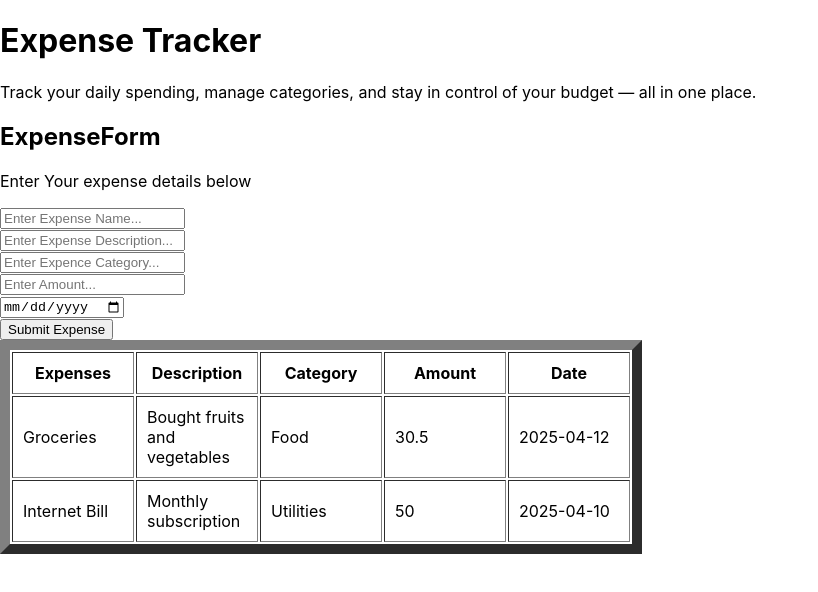
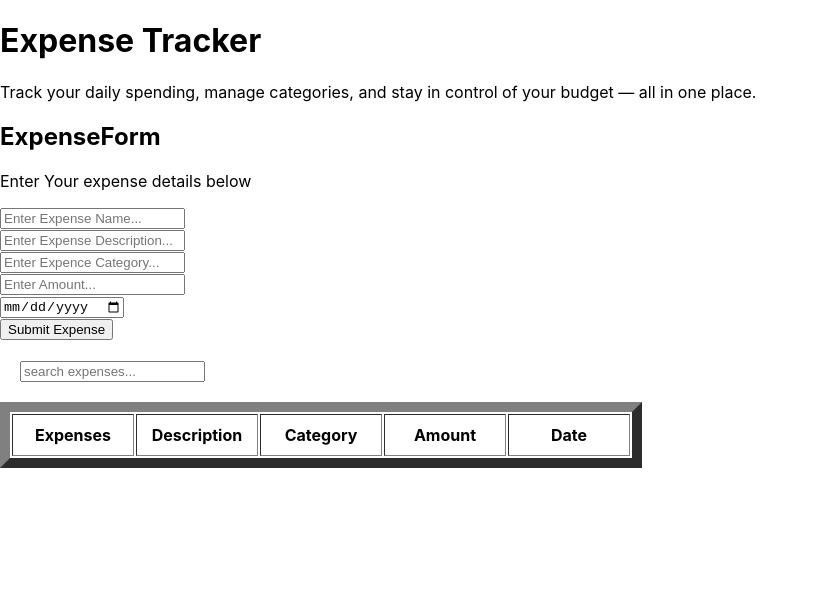
Before and after one commit to Brian-op/Expense-Tracker, a React (Create React App) app: page / in a window 1280 px wide. Shown: the top 592 px of the page, without its empty margins (0-818 px from the left). Built offline with nearby package versions, Linux system fonts and the light colour scheme.

Commit message:
search bar

```diff
--- a/src/App.js
+++ b/src/App.js
@@ -2,6 +2,7 @@ import React, { useState } from 'react';
 import Header from './components/Header';
 import ExpenseForm from './components/ExpenseForm';
 import ExpensesTable from './components/ExpensesTable';
+import SearchBar from './components/SearchBar';
 
 const App = () => {
   const [expenses, setExpenses] = useState([
@@ -21,16 +22,26 @@ const App = () => {
     }
 
   ]);
+  const [searchCategory,setSearchCategory] = useState('')
 
   const addExpense = (newExpense) => {
     setExpenses((prevExpenses) => [...prevExpenses, newExpense]);
   };
 
+  const filteredExpenses = expenses.filter((expense)=>`${expense.name} ${expense.description} ${expense.category}`
+  .toLowerCase()
+  .includes(searchCategory.toLowerCase))
+
   return (
     <div>
       <Header />
       <ExpenseForm onAddExpense={addExpense} />
-      <ExpensesTable expenses={expenses} />
+
+      <SearchBar
+      searchCategory={searchCategory}
+      onSearchChange={setSearchCategory}
+      />
+       <ExpensesTable expenses={filteredExpenses} />
 
     </div>
   );
--- a/src/components/SearchBar.jsx
+++ b/src/components/SearchBar.jsx
@@ -1,8 +1,10 @@
 import React from 'react'
 
-const SearchBar = () => {
+const SearchBar = ({searchCategory, onSearchChange}) => {
   return (
-    <div style={{margin:'20px'}}>
+    <div
+    className='searchBar'
+    style={{margin:'20px'}}>
         <input
         type="text"
         placeholder='search expenses...'
```
